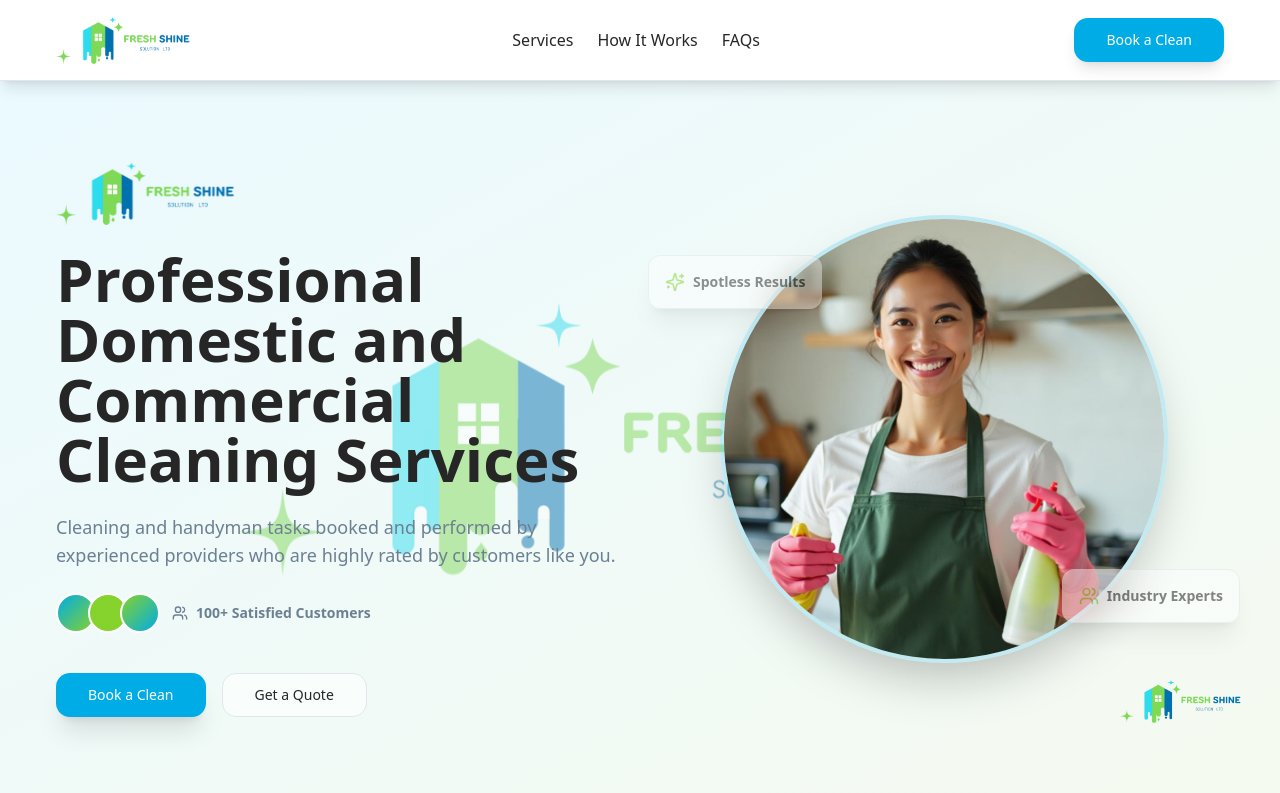
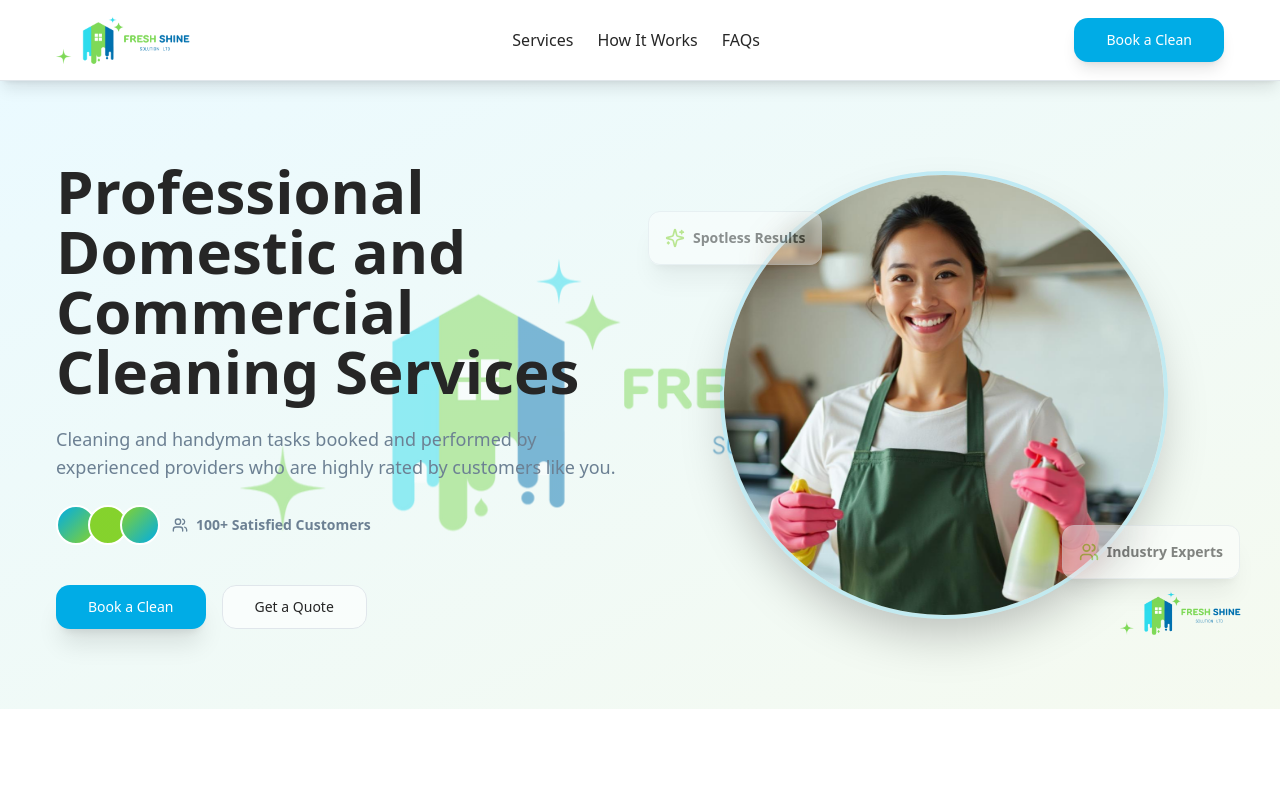
Before and after one commit to olastephen/gleam-shine-quoter, a React (Vite) app: page / in a window 1280 px wide. Shown: the top 793 px of the page. Built offline with nearby package versions, Linux system fonts and the light colour scheme; the HTML template or start-up script is replaced by a standard one.

Commit message:
Remove integrated logo from hero

```diff
--- a/src/components/Hero.tsx
+++ b/src/components/Hero.tsx
@@ -25,11 +25,6 @@ const Hero = () => {
 
       <div className="container mx-auto grid md:grid-cols-2 gap-12 items-center">
         <div className="space-y-6 z-10 animate-fade-in">
-          {/* Logo Integrated with Content */}
-          <div className="flex items-center gap-4 mb-4">
-            <img src={logo} alt="Freshshine Solutions" className="h-16 w-auto animate-fade-in" />
-          </div>
-
           <h1 className="text-4xl md:text-5xl lg:text-6xl font-bold text-foreground leading-tight">
             Professional Domestic and Commercial Cleaning Services
           </h1>
```
